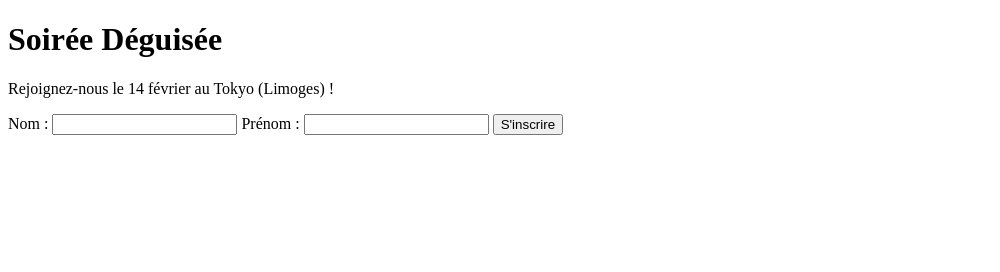
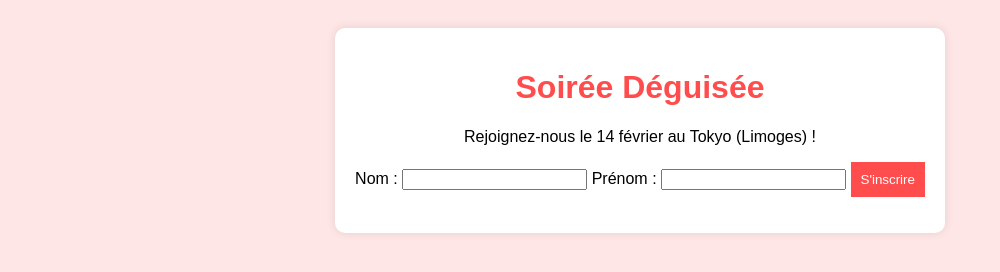
Before and after one commit to tinou087fr/soiree-deguisee, a plain HTML site: page index.html in a window 1280 px wide. Shown: the whole page, without its empty margins (0-1000 px from the left). Drawn offline with Linux system fonts and the light colour scheme.

Commit message:
style.css

```diff
--- a/style.css
+++ b/style.css
@@ -1,29 +1,30 @@
-<!DOCTYPE html>
-<html lang="fr">
-<head>
-    <meta charset="UTF-8">
-    <meta name="viewport" content="width=device-width, initial-scale=1.0">
-    <title>Soirée Déguisée - Inscription</title>
-    <link rel="stylesheet" href="style.css">
-</head>
-<body>
-    <div class="container">
-        <h1>Soirée Déguisée</h1>
-        <p>Rejoignez-nous le 14 février au Tokyo (Limoges) !</p>
+body {
+    font-family: Arial, sans-serif;
+    background-color: #ffe6e6;
+    text-align: center;
+    padding: 20px;
+}
 
-        <form id="inscription-form">
-            <label for="nom">Nom :</label>
-            <input type="text" id="nom" name="nom" required>
+.container {
+    background: white;
+    padding: 20px;
+    border-radius: 10px;
+    box-shadow: 0 0 10px rgba(0, 0, 0, 0.1);
+    display: inline-block;
+}
 
-            <label for="prenom">Prénom :</label>
-            <input type="text" id="prenom" name="prenom" required>
+h1 {
+    color: #ff4d4d;
+}
 
-            <button type="submit">S'inscrire</button>
-        </form>
+button {
+    background-color: #ff4d4d;
+    color: white;
+    border: none;
+    padding: 10px;
+    cursor: pointer;
+}
 
-        <p id="message"></p>
-    </div>
-
-    <script src="script.js"></script>
-</body>
-</html>
+button:hover {
+    background-color: #cc0000;
+}
```
